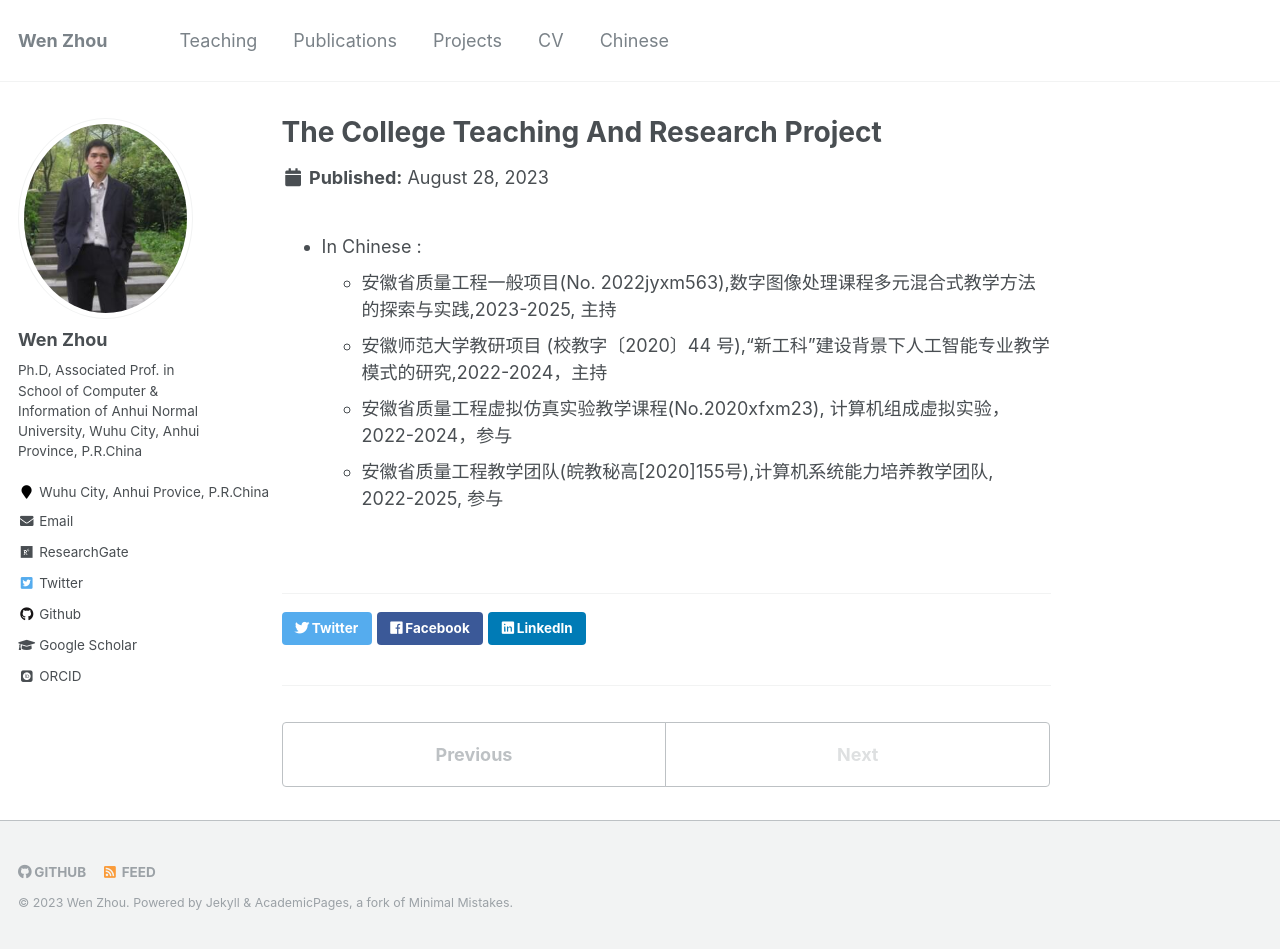
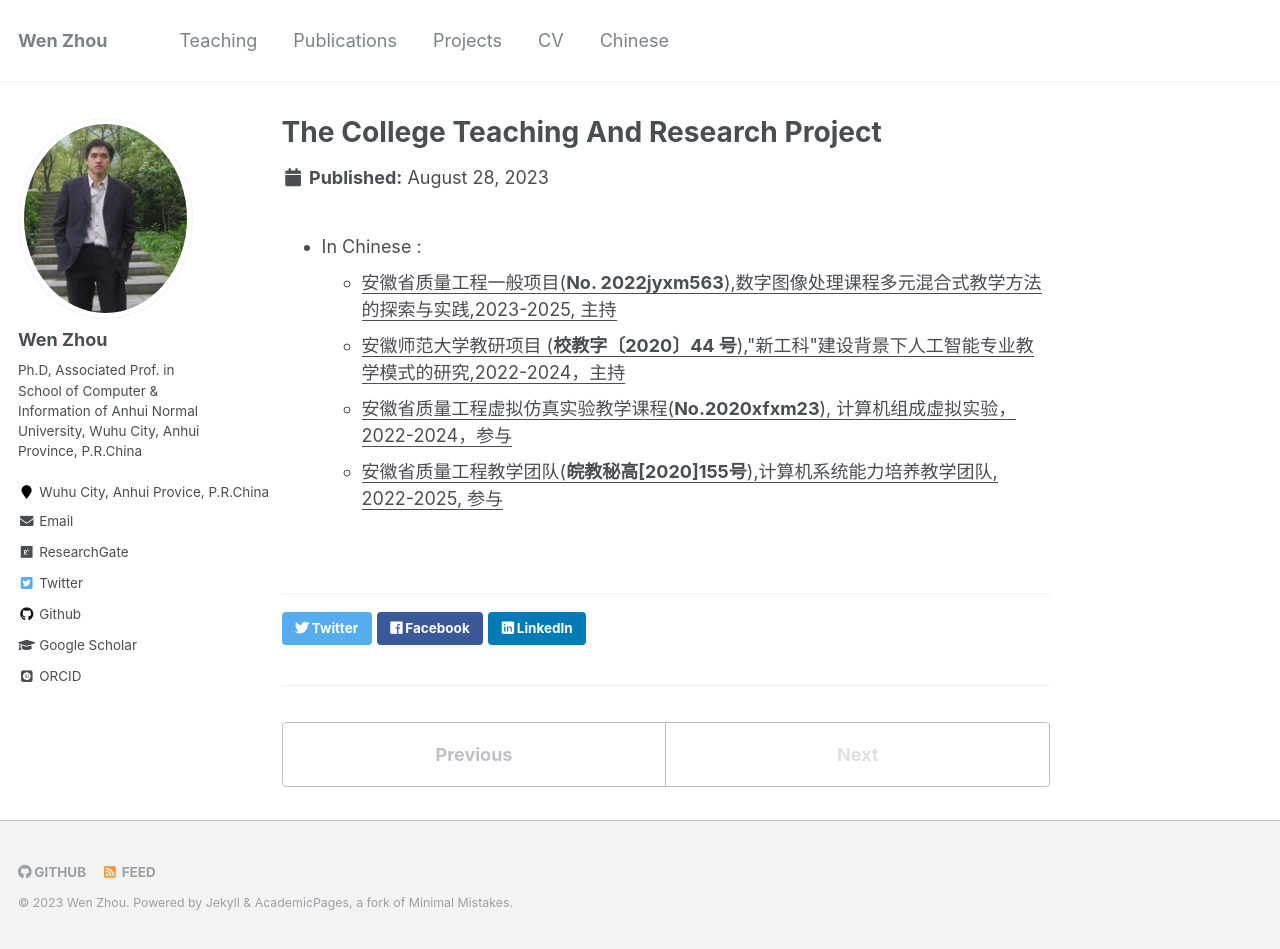
Before and after one commit to zhouwen327/zhouwen327.github.io, a Jekyll site: the page built from _projects/project11.md, in a window 1280 px wide and 949 px high. Built offline with Jekyll 4.4.1, drawn with Linux system fonts in a browser that asks for light colours; some web fonts are replaced.

```diff
--- a/_projects/project11.md
+++ b/_projects/project11.md
@@ -6,7 +6,7 @@ permalink: /projects/project11/
 output: false
 ---
 + In Chinese :
-  + 安徽省质量工程一般项目(No. 2022jyxm563),数字图像处理课程多元混合式教学方法的探索与实践,2023-2025, 主持
-  + 安徽师范大学教研项目 (校教字〔2020〕44 号),“新工科”建设背景下人工智能专业教学模式的研究,2022-2024，主持
-  + 安徽省质量工程虚拟仿真实验教学课程(No.2020xfxm23), 计算机组成虚拟实验，2022-2024，参与
-  + 安徽省质量工程教学团队(皖教秘高[2020]155号),计算机系统能力培养教学团队, 2022-2025, 参与
+  + <u>安徽省质量工程一般项目(<b>No. 2022jyxm563</b>),数字图像处理课程多元混合式教学方法的探索与实践,2023-2025, 主持</u>
+  + <u>安徽师范大学教研项目 (<b>校教字〔2020〕44 号</b>),"新工科"建设背景下人工智能专业教学模式的研究,2022-2024，主持</u>
+  + <u>安徽省质量工程虚拟仿真实验教学课程(<b>No.2020xfxm23</b>), 计算机组成虚拟实验，2022-2024，参与</u>
+  + <u>安徽省质量工程教学团队(<b>皖教秘高[2020]155号</b>),计算机系统能力培养教学团队, 2022-2025, 参与</u>
```
